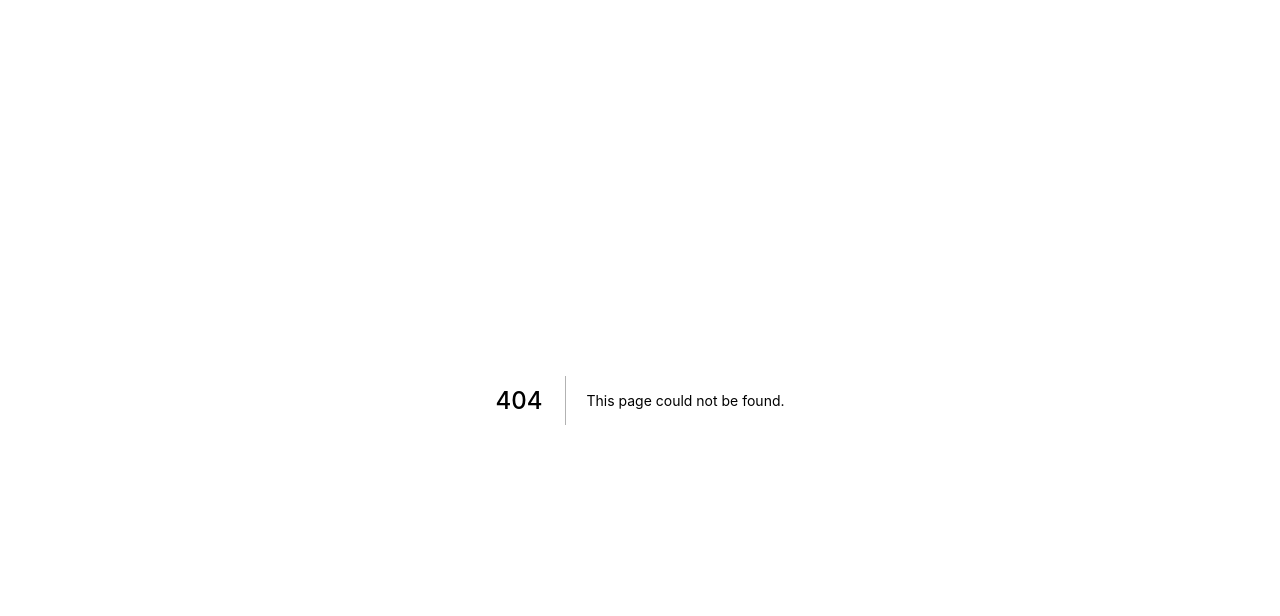
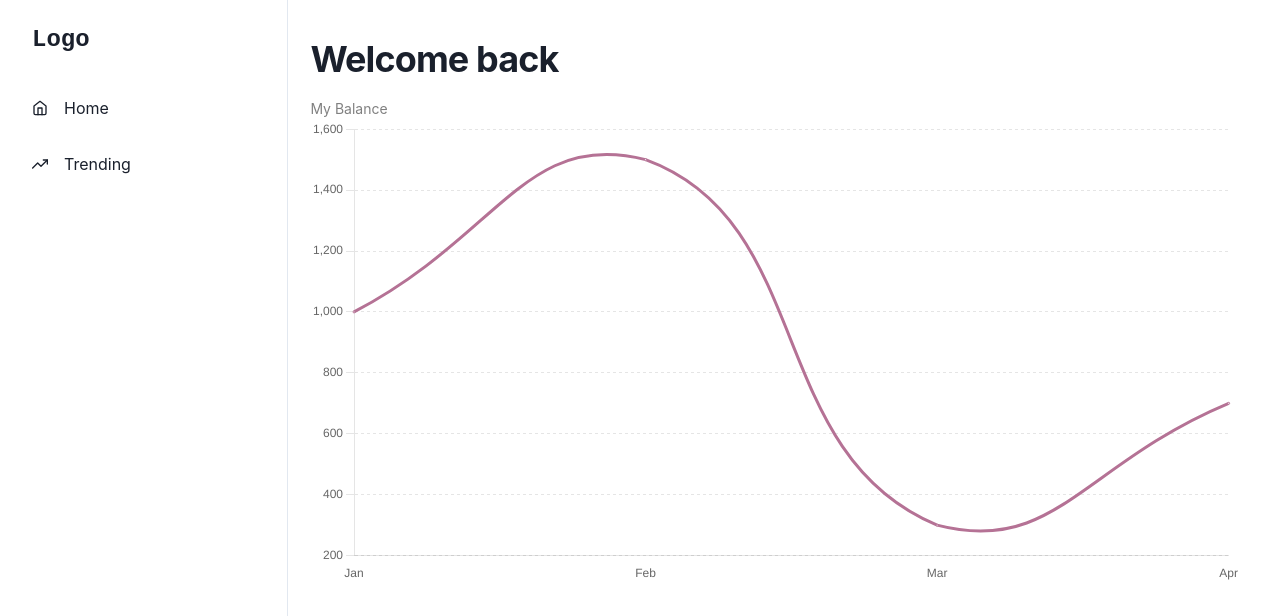
Before and after one commit to VarunSAthreya/rise-against-hunger, a Next.js app in the folder web/: page /dashboard in a window 1280 px wide. Before the commit this address had no page. Shown: the top 616 px of the page. Built offline with nearby package versions, Linux system fonts and the light colour scheme.

Commit message:
Made Dashboard

```diff
--- /dev/null
+++ b/web/pages/dashboard.jsx
@@ -0,0 +1,31 @@
+import React from 'react';
+import { Flex, Heading, Text } from '@chakra-ui/react';
+import Chart from '../components/Chart/Chart';
+import SideBar from '../components/SideBar/sideBar';
+
+const dashboard = () => {
+    return (
+        <Flex
+            h={[null, null, '100vh']}
+            maxW="3000px"
+            flexDir={['column', 'column', 'row']}
+            overflow="hidden"
+        >
+            {/* Column 1 */}
+            <SideBar />
+
+            {/* Column 2 */}
+            <Flex w={'100%'} p="3%" flexDir="column" overflow="auto">
+                <Heading mb={4} letterSpacing="tight" fontWeight={'bold'}>
+                    Welcome back
+                </Heading>
+                <Text color="gray" fontSize="sm">
+                    My Balance
+                </Text>
+                <Chart />
+            </Flex>
+        </Flex>
+    );
+};
+
+export default dashboard;
```
